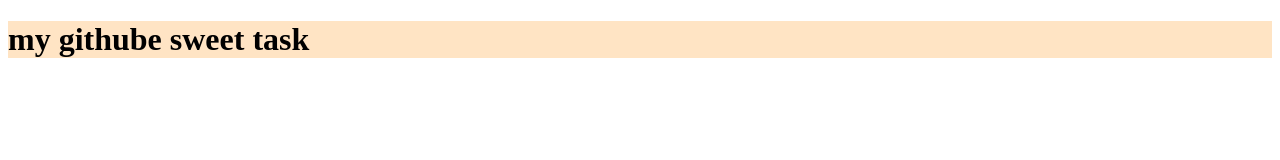
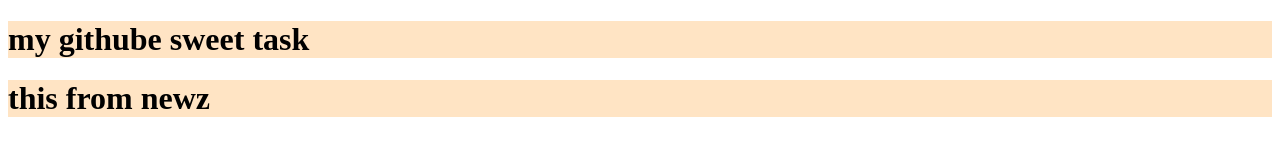
Before and after one commit to zainabthabit/githubtask, a plain HTML site: page index.html in a window 1280 px wide. Drawn offline with Linux system fonts and the light colour scheme.

Commit message:
add new line from newz

```diff
--- a/index.html
+++ b/index.html
@@ -8,5 +8,6 @@
   </head>
   <body>
     <h1>my githube sweet task</h1>
+    <h1>this from newz</h1>
   </body>
 </html>
```
